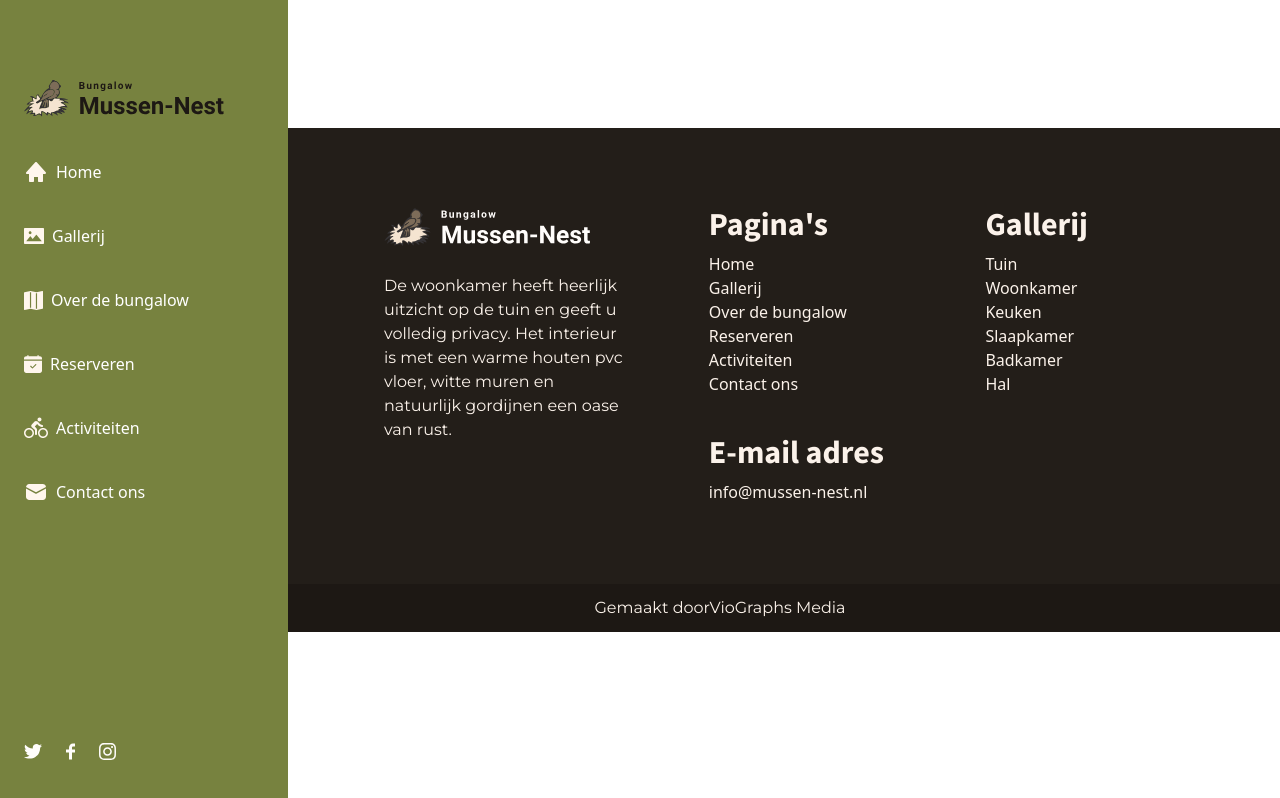
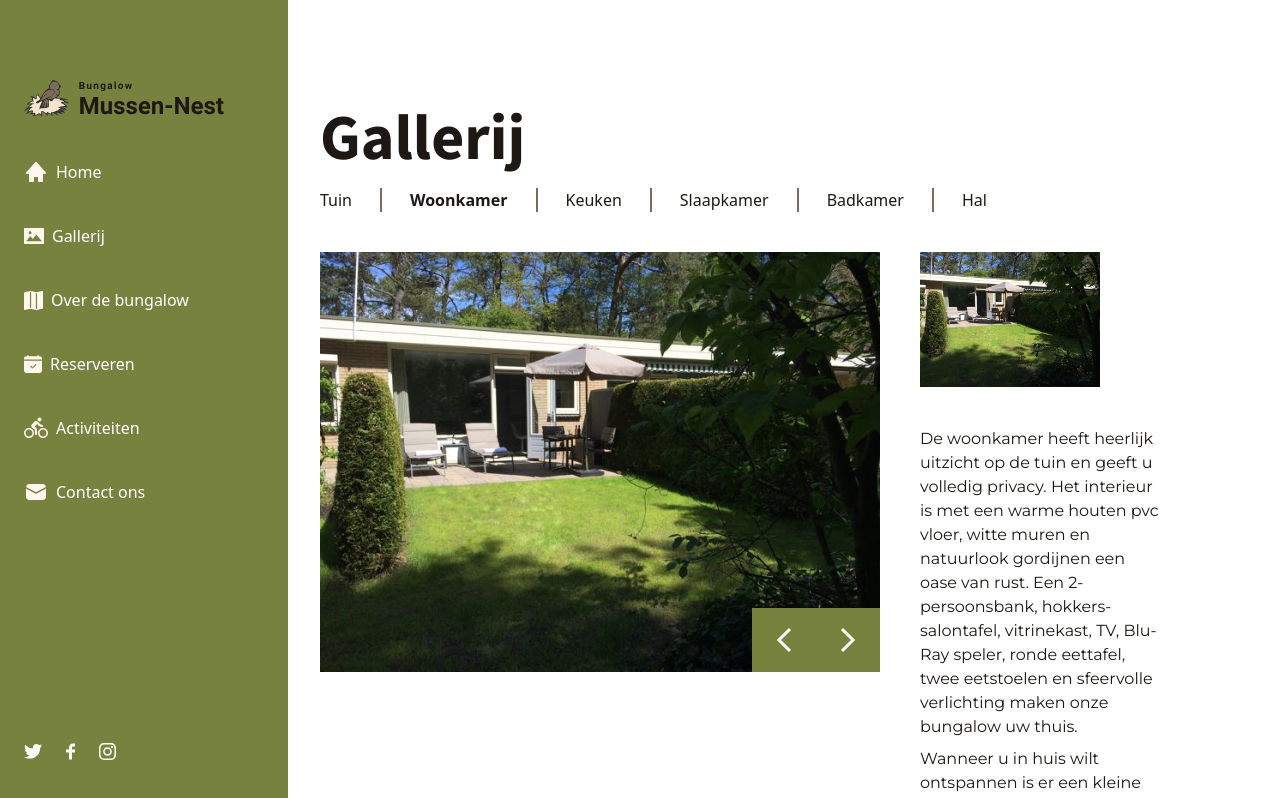
Before and after one commit to RammahKarpous/bungalow-mussen-nest, a React (Create React App) app: page /gallerij/woonkamer in a window 1280 px wide. Shown: the top 798 px of the page. Built offline with nearby package versions, Linux system fonts and the light colour scheme.

Commit message:
Worked on the Woonkamer page

```diff
--- a/src/App.js
+++ b/src/App.js
@@ -4,6 +4,7 @@ import SideNavigation from './components/SideNavigation';
 import Gallerij from './pages/Gallerij';
 import Tuin from './pages/gallerij/Tuin';
 import Home from './pages/Home';
+import Woonkamer from './pages/gallerij/Woonkamer';
 
 function App() {
 
@@ -18,6 +19,10 @@ function App() {
                         <Tuin />
                     </Gallerij>} />
 
+                    <Route exact path="/gallerij/woonkamer" component={() => <Gallerij active="Woonkamer">
+                        <Woonkamer />
+                    </Gallerij>} />
+
                 </Switch>
 
                 <Footer />
--- a/src/components/TopNavigation.jsx
+++ b/src/components/TopNavigation.jsx
@@ -10,6 +10,7 @@ const TopNavigation = ({ type, active, change }) => {
     const updateDimensions = () => {
         setWidth(window.innerWidth);
     }
+
     useEffect(() => {
         window.addEventListener("resize", updateDimensions);
         return () => window.removeEventListener("resize", updateDimensions);
@@ -20,7 +21,7 @@ const TopNavigation = ({ type, active, change }) => {
     return (
         <>
             {width < change ? (
-                <nav className="bg-brown-50 w-10/12 m-auto relative">
+                <nav className="bg-brown-50 relative">
                     <p className="text-white p-4 flex justify-between items-center" onClick={() => setIsOpen( !isOpen )}>
                         { active }
                         <img
@@ -41,7 +42,7 @@ const TopNavigation = ({ type, active, change }) => {
                 <nav>
                     <ul className="flex flex-row mt-5">
                         { type.map((link, i) => (
-                            <li key={i} className="border-r-2 border-brown-400 px-7 last:border-r-0">
+                            <li key={i} className={`border-r-2 border-brown-400 px-7 last:border-r-0 ${i == 0 && 'pl-0'}`}>
                                 <NavLink className={`inline-block`} activeClassName="font-bold" to={link.to}>{link.name}</NavLink>
                             </li>
                         )) }
--- a/src/components/footer/Footer.jsx
+++ b/src/components/footer/Footer.jsx
@@ -23,9 +23,7 @@ const Footer = () => {
                 </div>
             </div>
             <p className="sm:text-center text-beige-300 p-3 px-8 bg-brown-50">
-                Gemaakt door
-
-                <a href="https://viographs.com/nl" target="_blank" rel="noreferrer">
+                Gemaakt door <a href="https://viographs.com/nl" target="_blank" rel="noreferrer">
                     VioGraphs Media
                 </a>
             </p>
--- a/src/index.css
+++ b/src/index.css
@@ -16,7 +16,7 @@
     }
 
     p {
-        @apply font-body;
+        @apply font-body my-2 block;
     }
 
     h1 {
--- a/src/pages/Gallerij.jsx
+++ b/src/pages/Gallerij.jsx
@@ -4,9 +4,11 @@ import { gallerijLinks } from '../components/links'
 const Gallerij = ({ children, active }) => {
     return (
         <div className="col-start-1 lg:col-start-3 col-end-7 lg:col-end-9 xl:pl-0 lg:pl-20 relative mt-20">
-            <h1 className="w-10/12 m-auto mb-3 mt-6">Gallerij</h1>
-            <TopNavigation type={gallerijLinks} active={active} />
-            {children}
+            <div className="w-10/12 lg:w-full m-auto mb-3 mt-6">
+                <h1>Gallerij</h1>
+                <TopNavigation type={gallerijLinks} active={active} />
+                {children}
+            </div>
         </div>
     )
 }
--- a/src/pages/gallerij/Tuin.jsx
+++ b/src/pages/gallerij/Tuin.jsx
@@ -13,9 +13,9 @@ const Tuin = () => {
         { path: ligbed, name: 'Ligbed' },
         { path: terrasEethoek, name: 'Terras eethoek' },
     ]
-
+//  w-10/12 xl:w-full m-auto lg:ml-0
     return (
-        <div className="mt-10 flex flex-col xl:flex-row w-10/12 xl:w-full m-auto lg:ml-0 gap-10">
+        <div className="mt-10 flex flex-col xl:flex-row gap-10">
             <div className="xl:w-7/12">
                 <Slideshow images={images} />
             </div>
--- /dev/null
+++ b/src/pages/gallerij/Woonkamer.jsx
@@ -0,0 +1,35 @@
+import Slideshow from "../../components/Slideshow"
+
+import terras from '../../assets/images/tuin/terras.jpg'
+import tuin from '../../assets/images/tuin/tuin.jpg'
+import ligbed from '../../assets/images/tuin/ligbed.jpg'
+import terrasEethoek from '../../assets/images/tuin/terras-eethoek.jpg'
+
+const Woonkamer = () => {
+
+    const images = [
+        { path: terras, name: 'Terras' },
+        { path: tuin, name: 'Tuin' },
+        { path: ligbed, name: 'Ligbed' },
+        { path: terrasEethoek, name: 'Terras eethoek' },
+    ]
+
+    return (
+        <div className="mt-10 flex flex-col xl:flex-row gap-10">
+            <div className="xl:w-7/12">
+                <Slideshow images={images} />
+            </div>
+            <div className="xl:w-3/12">
+                <img src={terras} alt={`Terras`} className="xl:w-9/12 xl:block hidden mb-10" />
+
+                <p>De woonkamer heeft heerlijk uitzicht op de tuin en geeft u volledig privacy. Het interieur is met een warme houten pvc vloer, witte muren en natuurlook gordijnen een oase van rust. Een 2-persoonsbank, hokkers-salontafel, vitrinekast, TV, Blu-Ray speler, ronde eettafel, twee eetstoelen en sfeervolle verlichting maken onze bungalow uw thuis.
+                </p>
+
+                <p>Wanneer u in huis wilt ontspannen is er een kleine collectie films.De TV (alle nederlandse en enkel duitse zenders) geeft ook toegang tot het gratis gebruik van Internet. Uiteraard hebben wij de nodige informatie over de omgeving voor u al verzameld. Toeristische uitstapjes, boodschappen, uit eten, fietsverhuur etc..
+                Daarnaast hebben wij van alle apparatuur een korte gebruiksaanwijzing gemaakt.</p>
+            </div>
+        </div>
+    )
+}
+
+export default Woonkamer
```
